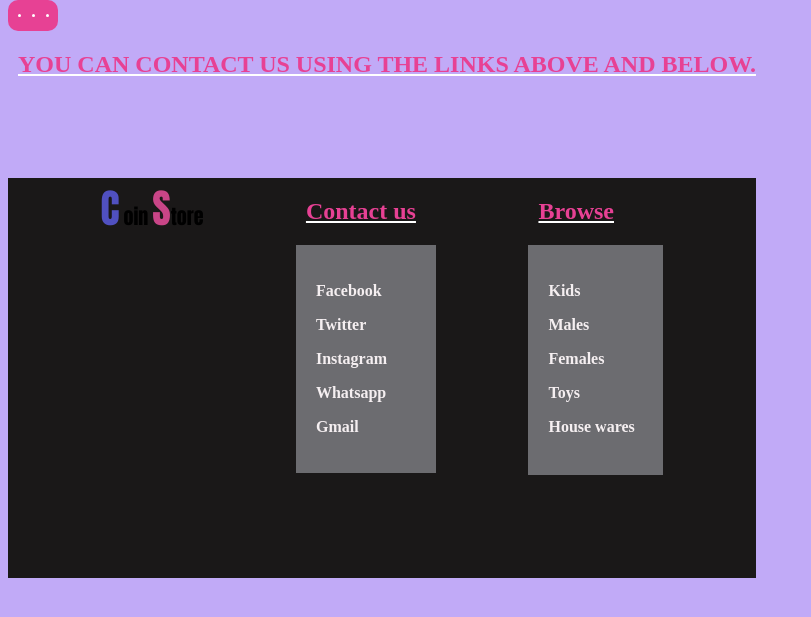
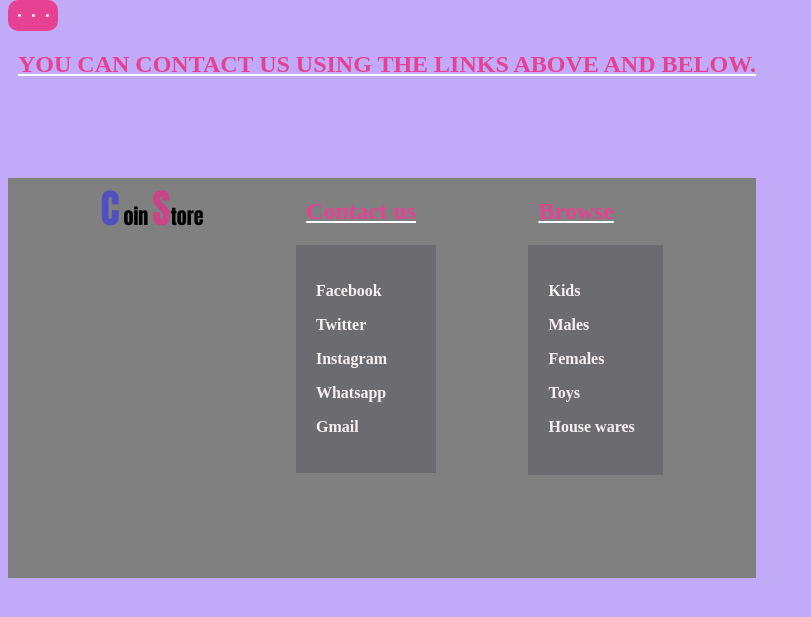
Before and after one commit to barnabas-agbulu/coin-store, a PHP site: page /contact.html in a window 1280 px wide. Shown: the part 115-732 px from the top of the page, without its empty margins (0-811 px from the left). Run offline with PHP 8.4, Linux system fonts and the light colour scheme.

Commit message:
Update contact.css

```diff
--- a/contact.css
+++ b/contact.css
@@ -186,7 +186,7 @@ button:hover{
     height: 300px;
 }
 .footer{
-    background-color: rgb(26, 24, 24);
+    background-color: grey;
     height:400px;
     display: flex;
     flex-direction: row;
```
